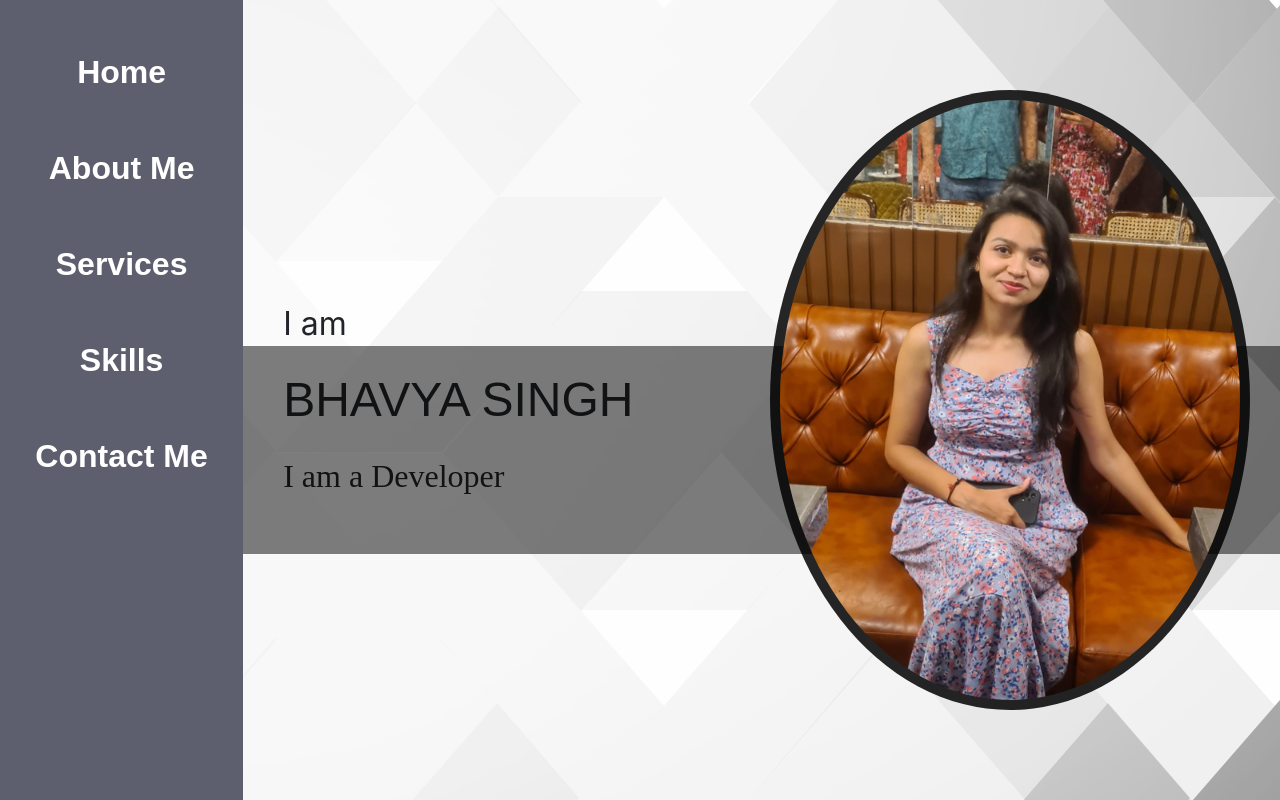
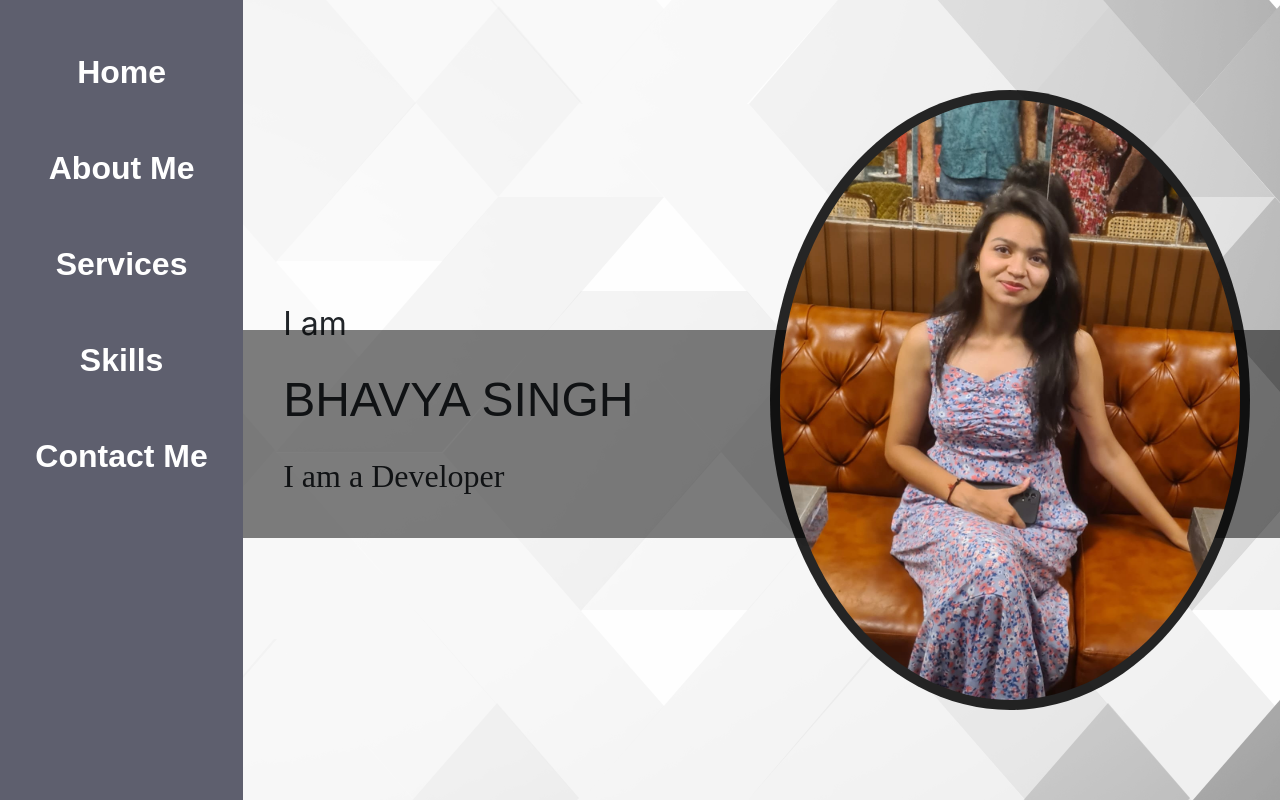
Before and after one commit to Bhavyas15/Portfolio, a plain HTML site: page index.html in a window 1280 px wide. Shown: the top 800 px of the page. Drawn offline with nearby package versions, Linux system fonts and the light colour scheme.

Commit message:
Update style.css

```diff
--- a/style.css
+++ b/style.css
@@ -89,7 +89,7 @@
 .line{
     background-color: rgba(0,0,0,0.5);
     position: absolute;
-    margin-top:32vh;
+    margin-top:30vh;
     min-height: 13rem;
     min-width: 100%;
     opacity: 10;
```
